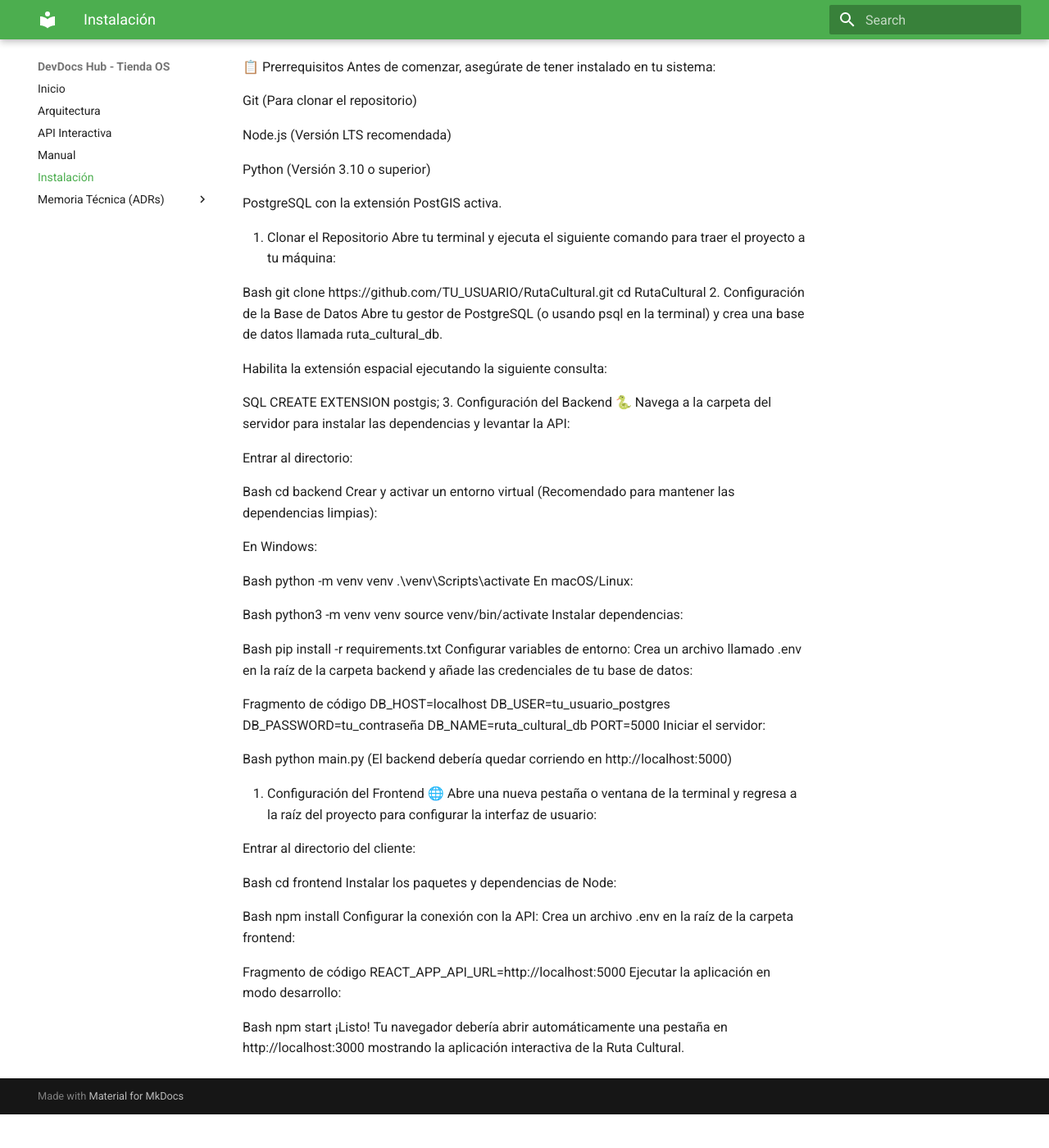
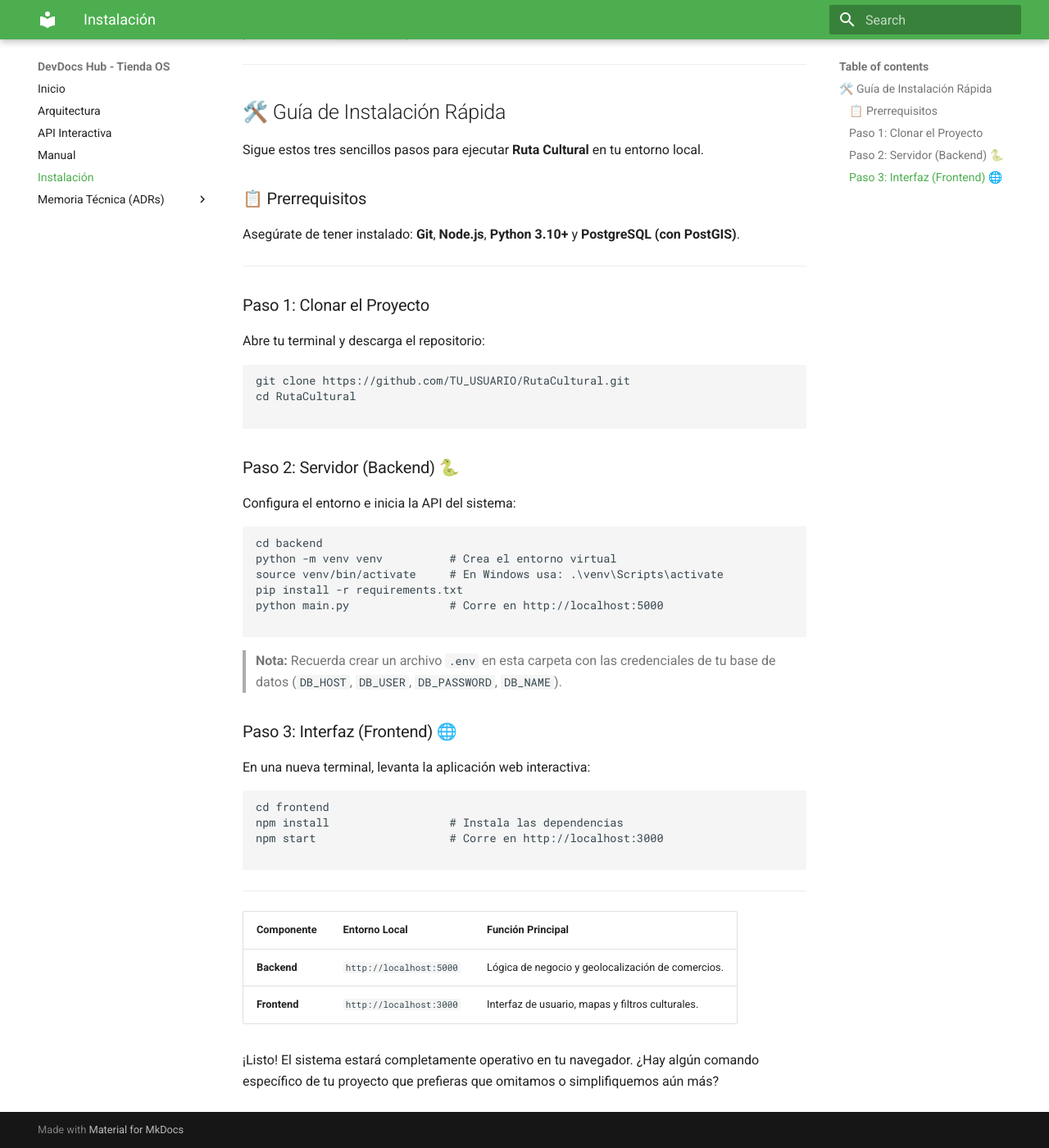
Before and after one commit to CarlRodr15/docs-tienda-os_ejemplo, an MkDocs documentation site: the page built from docs/Instalación.md, in a window 1280 px wide and 1400 px high, scrolled down 178 px. Shown: the whole window at 82% size. Built offline with MkDocs 1.6.1 and Material for MkDocs 9.7.7, drawn with Linux system fonts in a browser that asks for light colours; before the commit the page ends 1537 px from its top, so only the background shows below that.

Commit message:
actualizacion instalacion

````diff
--- a/docs/Instalación.md
+++ b/docs/Instalación.md
@@ -1,86 +1,58 @@
-🚀 Guía de Instalación y Configuración
-Sigue estos pasos para clonar el proyecto y ejecutarlo en tu entorno local.
+Aquí tienes una versión mucho más compacta, directa y con un formato limpio y elegante, ideal para un archivo `README.md` profesional.
 
-📋 Prerrequisitos
-Antes de comenzar, asegúrate de tener instalado en tu sistema:
+---
 
-Git (Para clonar el repositorio)
+## 🛠️ Guía de Instalación Rápida
 
-Node.js (Versión LTS recomendada)
+Sigue estos tres sencillos pasos para ejecutar **Ruta Cultural** en tu entorno local.
 
-Python (Versión 3.10 o superior)
+### 📋 Prerrequisitos
 
-PostgreSQL con la extensión PostGIS activa.
+Asegúrate de tener instalado: **Git**, **Node.js**, **Python 3.10+** y **PostgreSQL (con PostGIS)**.
 
-1. Clonar el Repositorio
-Abre tu terminal y ejecuta el siguiente comando para traer el proyecto a tu máquina:
+---
 
-Bash
+### Paso 1: Clonar el Proyecto
+
+Abre tu terminal y descarga el repositorio:
+
+```bash
 git clone https://github.com/TU_USUARIO/RutaCultural.git
 cd RutaCultural
-2. Configuración de la Base de Datos
-Abre tu gestor de PostgreSQL (o usando psql en la terminal) y crea una base de datos llamada ruta_cultural_db.
 
-Habilita la extensión espacial ejecutando la siguiente consulta:
+```
 
-SQL
-CREATE EXTENSION postgis;
-3. Configuración del Backend 🐍
-Navega a la carpeta del servidor para instalar las dependencias y levantar la API:
+### Paso 2: Servidor (Backend) 🐍
 
-Entrar al directorio:
+Configura el entorno e inicia la API del sistema:
 
-Bash
+```bash
 cd backend
-Crear y activar un entorno virtual (Recomendado para mantener las dependencias limpias):
+python -m venv venv          # Crea el entorno virtual
+source venv/bin/activate     # En Windows usa: .\venv\Scripts\activate
+pip install -r requirements.txt
+python main.py               # Corre en http://localhost:5000
 
-En Windows:
+```
 
-Bash
-python -m venv venv
-.\venv\Scripts\activate
-En macOS/Linux:
+> **Nota:** Recuerda crear un archivo `.env` en esta carpeta con las credenciales de tu base de datos (`DB_HOST`, `DB_USER`, `DB_PASSWORD`, `DB_NAME`).
 
-Bash
-python3 -m venv venv
-source venv/bin/activate
-Instalar dependencias:
+### Paso 3: Interfaz (Frontend) 🌐
 
-Bash
-pip install -r requirements.txt
-Configurar variables de entorno:
-Crea un archivo llamado .env en la raíz de la carpeta backend y añade las credenciales de tu base de datos:
+En una nueva terminal, levanta la aplicación web interactiva:
 
-Fragmento de código
-DB_HOST=localhost
-DB_USER=tu_usuario_postgres
-DB_PASSWORD=tu_contraseña
-DB_NAME=ruta_cultural_db
-PORT=5000
-Iniciar el servidor:
+```bash
+cd frontend
+npm install                  # Instala las dependencias
+npm start                    # Corre en http://localhost:3000
 
-Bash
-python main.py
-(El backend debería quedar corriendo en http://localhost:5000)
+```
 
-4. Configuración del Frontend 🌐
-Abre una nueva pestaña o ventana de la terminal y regresa a la raíz del proyecto para configurar la interfaz de usuario:
+---
 
-Entrar al directorio del cliente:
+| Componente | Entorno Local | Función Principal |
+| --- | --- | --- |
+| **Backend** | `http://localhost:5000` | Lógica de negocio y geolocalización de comercios. |
+| **Frontend** | `http://localhost:3000` | Interfaz de usuario, mapas y filtros culturales. |
 
-Bash
-cd frontend
-Instalar los paquetes y dependencias de Node:
-
-Bash
-npm install
-Configurar la conexión con la API:
-Crea un archivo .env en la raíz de la carpeta frontend:
-
-Fragmento de código
-REACT_APP_API_URL=http://localhost:5000
-Ejecutar la aplicación en modo desarrollo:
-
-Bash
-npm start
-¡Listo! Tu navegador debería abrir automáticamente una pestaña en http://localhost:3000 mostrando la aplicación interactiva de la Ruta Cultural.
+¡Listo! El sistema estará completamente operativo en tu navegador. ¿Hay algún comando específico de tu proyecto que prefieras que omitamos o simplifiquemos aún más?
````
